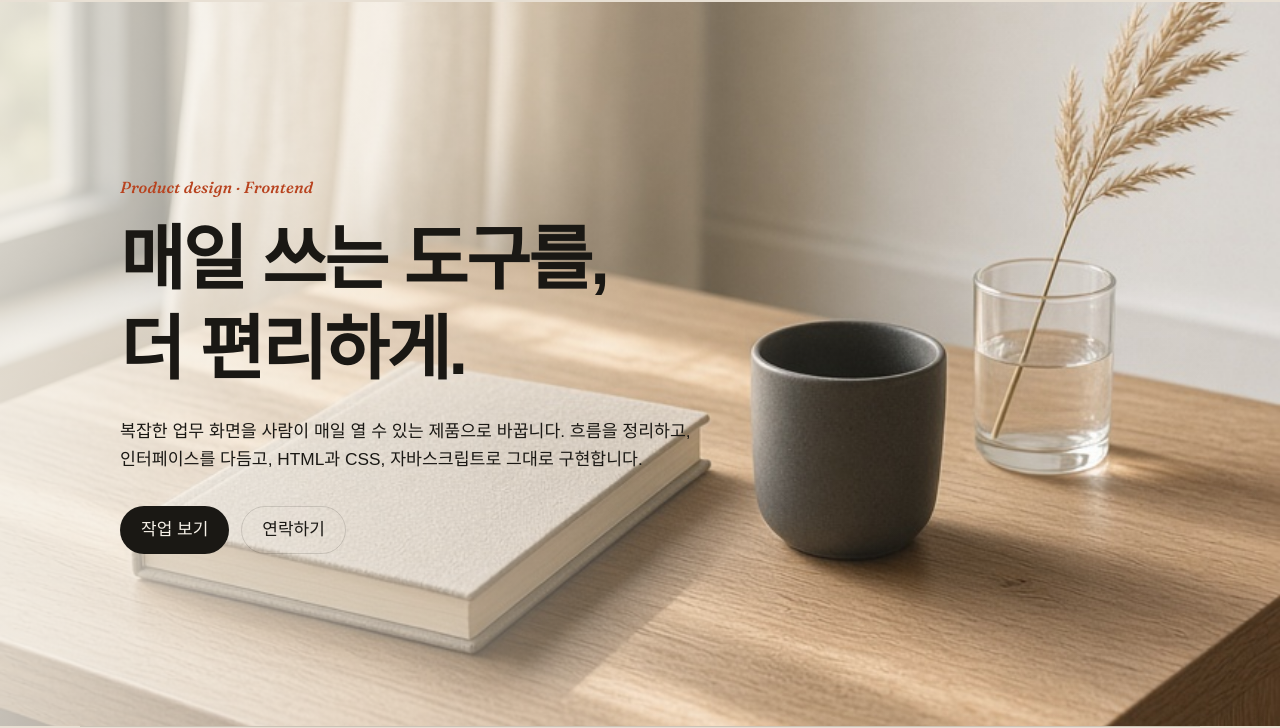
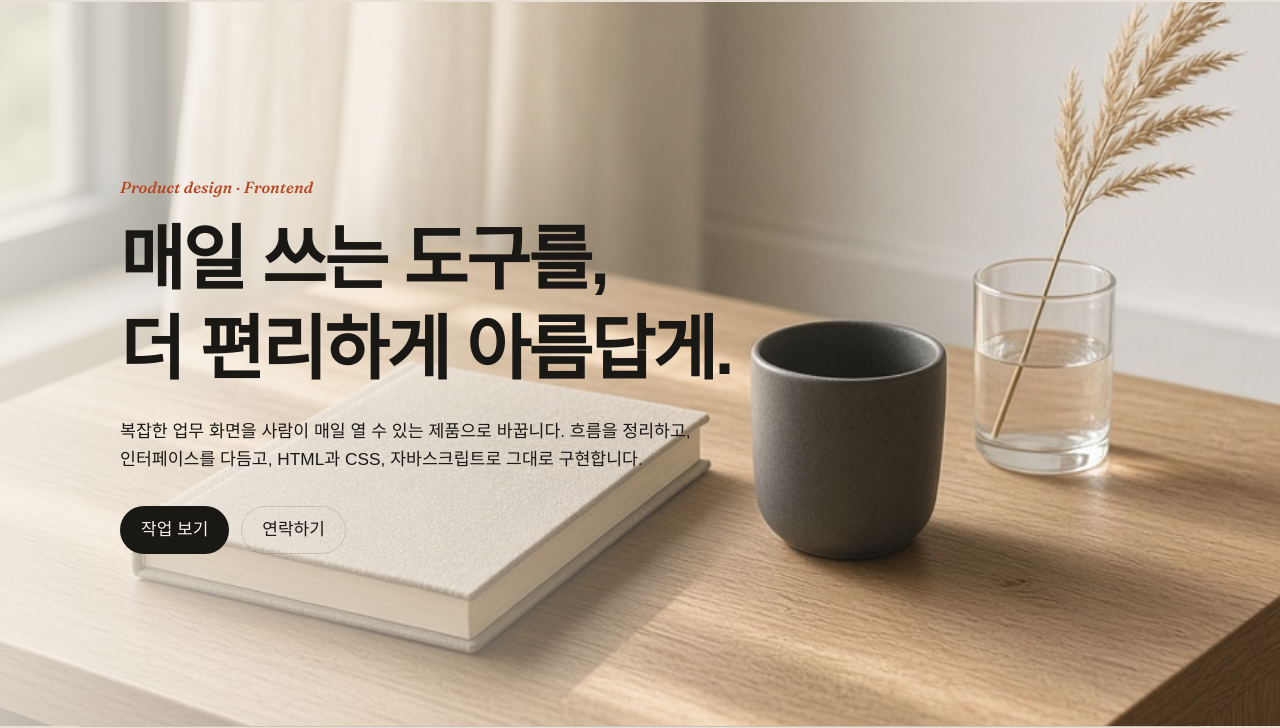
Before and after one commit to f2fkorea/portfolio2, a plain HTML site: page index.html in a window 1280 px wide. Shown: the part 74-802 px from the top of the page. Drawn offline with Linux system fonts and the light colour scheme; a web font is replaced by a local one.

Commit message:
Update homepage hero title

```diff
--- a/index.html
+++ b/index.html
@@ -64,7 +64,7 @@
       <section class="hero" aria-labelledby="hero-title">
         <div class="hero-copy">
           <p class="eyebrow">Product design · Frontend</p>
-          <h1 id="hero-title">매일 쓰는 도구를,<br />더 편리하게.</h1>
+          <h1 id="hero-title">매일 쓰는 도구를,<br />더 편리하게 아름답게.</h1>
           <p class="lede">
             복잡한 업무 화면을 사람이 매일 열 수 있는 제품으로 바꿉니다.
             흐름을 정리하고, 인터페이스를 다듬고, HTML과 CSS, 자바스크립트로
```
